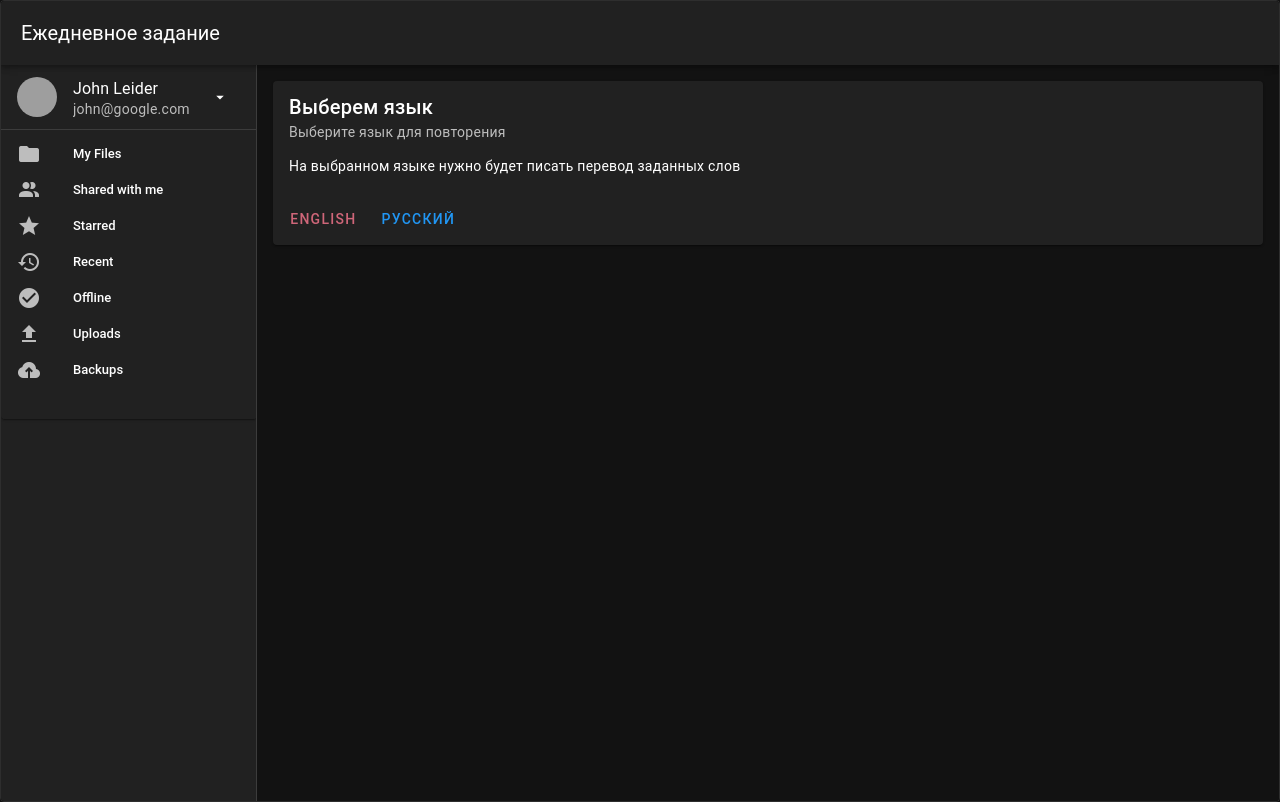
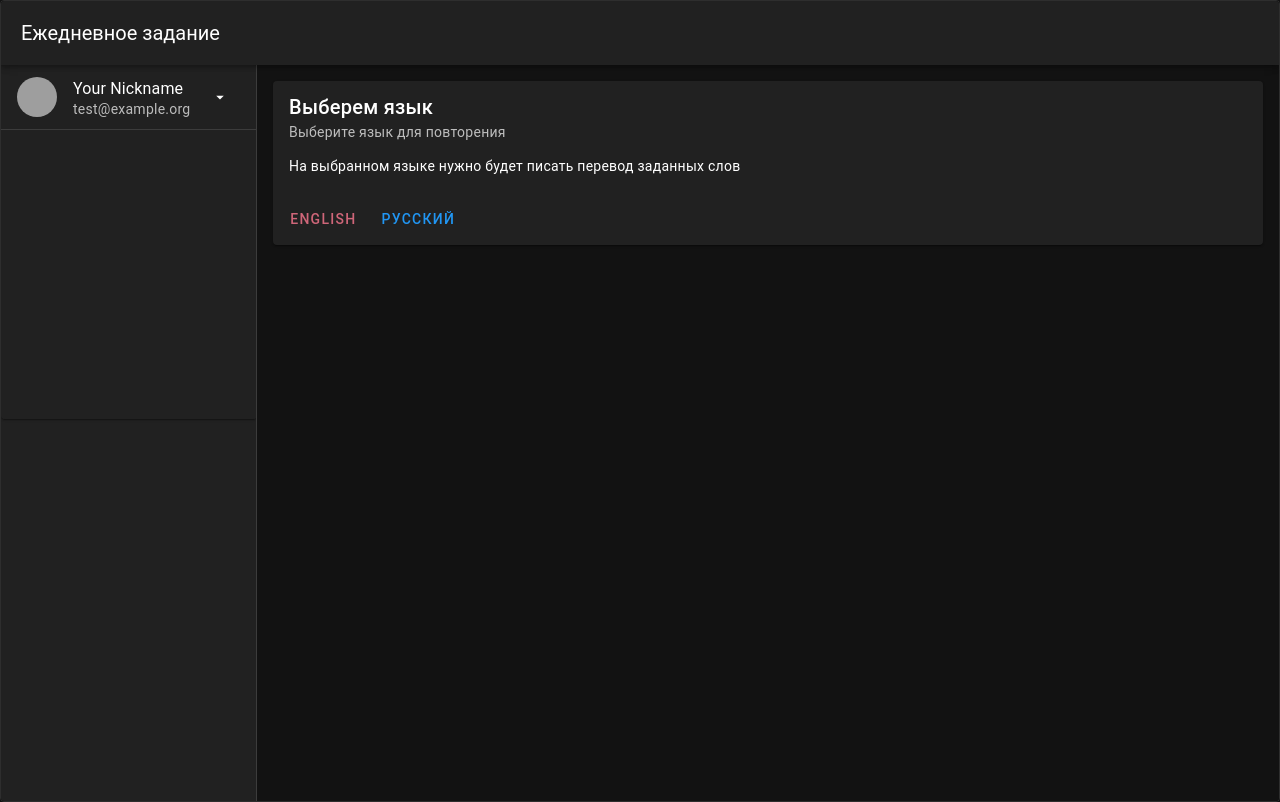
Before and after one commit to garikgsi/en_learning_tg_app, a Vue app: page / in a window 1280 px wide. Built offline with nearby package versions, Linux system fonts and the light colour scheme; grey boxes are pictures that could not be loaded.

Commit message:
accountDetails

```diff
--- a/src/components/ITranslateTask.vue
+++ b/src/components/ITranslateTask.vue
@@ -493,11 +493,24 @@ const isShownPause = computed(() => {
   return timerPaused.value === true && isWordCompleted.value === false
 })
 
+const isTasksUncompletedTotally = computed(() => {
+  if (enUncompletedWords.value !== null && enUncompletedWords.value > 0) {
+    return false;
+  }
+
+  if (ruUncompletedWords.value !== null && ruUncompletedWords.value > 0) {
+    return false;
+  }
+
+  return true;
+})
+
 </script>
 
 <template>
 
-  <template v-if="!enUncompletedWords || enUncompletedWords > 0 || !ruUncompletedWords || ruUncompletedWords > 0">
+  <template
+    v-if="!isTasksUncompletedTotally">
 
     <template v-if="wordsCount > 0">
       <!--
--- a/src/pages/index.vue
+++ b/src/pages/index.vue
@@ -35,14 +35,21 @@ onMounted(async () => {
 })
 
 const items = [
-  { text: 'My Files', icon: 'mdi-folder' },
-  { text: 'Shared with me', icon: 'mdi-account-multiple' },
-  { text: 'Starred', icon: 'mdi-star' },
-  { text: 'Recent', icon: 'mdi-history' },
-  { text: 'Offline', icon: 'mdi-check-circle' },
-  { text: 'Uploads', icon: 'mdi-upload' },
-  { text: 'Backups', icon: 'mdi-cloud-upload' },
-]
+  {text: 'My Files', icon: 'mdi-folder'},
+  {text: 'Shared with me', icon: 'mdi-account-multiple'},
+  {text: 'Starred', icon: 'mdi-star'},
+  {text: 'Recent', icon: 'mdi-history'},
+  {text: 'Offline', icon: 'mdi-check-circle'},
+  {text: 'Uploads', icon: 'mdi-upload'},
+  {text: 'Backups', icon: 'mdi-cloud-upload'},
+];
+
+const accountDetails = ref(false);
+
+const toggleDetails = () => {
+  accountDetails.value = !accountDetails.value;
+}
+
 
 </script>
 
@@ -61,14 +68,15 @@ const items = [
               <v-list>
                 <v-list-item
                   prepend-avatar="https://cdn.vuetifyjs.com/images/john.png"
-                  subtitle="john@google.com"
-                  title="John Leider"
+                  subtitle="test@example.org"
+                  title="Your Nickname"
                 >
                   <template v-slot:append>
                     <v-btn
-                      icon="mdi-menu-down"
+                      :icon="accountDetails ? 'mdi-menu-up' : 'mdi-menu-down'"
                       size="small"
                       variant="text"
+                      @click="toggleDetails"
                     ></v-btn>
                   </template>
                 </v-list-item>
@@ -77,9 +85,11 @@ const items = [
               <v-divider></v-divider>
 
               <v-list
+                v-if="accountDetails"
                 :lines="false"
                 density="compact"
                 nav
+
               >
                 <v-list-item
                   v-for="(item, i) in items"
```
